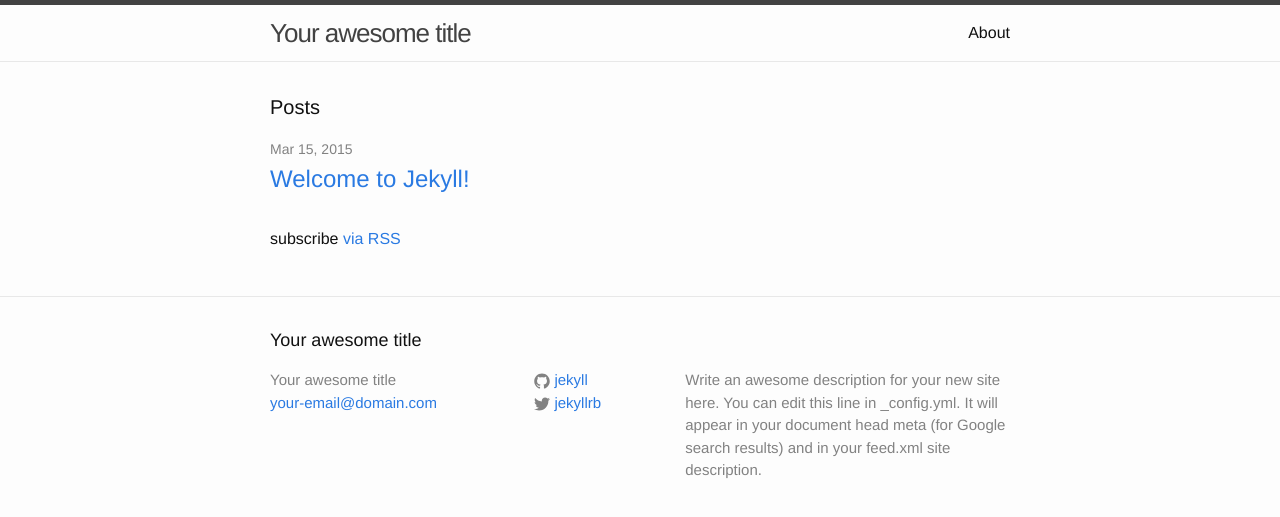
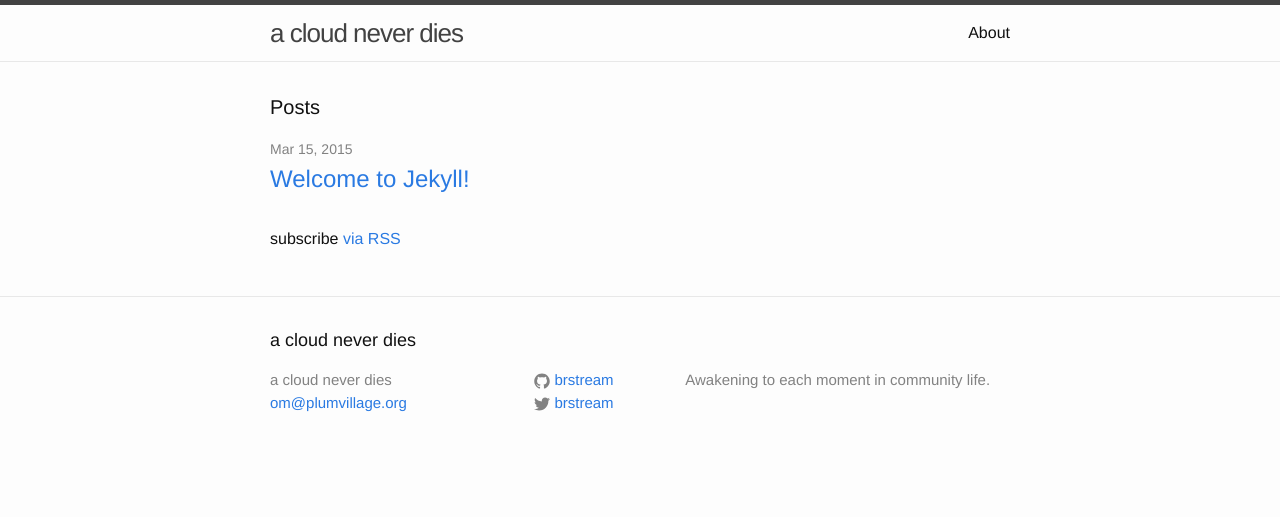
Before and after one commit to brstream/brstream.github.io, a Jekyll site: the page built from index.html, in a window 1280 px wide. Shown: the top 517 px of the page. Built offline with Jekyll 4.4.1, drawn with Linux system fonts in a browser that asks for light colours.

Commit message:
Updated metadata about site

```diff
--- a/_config.yml
+++ b/_config.yml
@@ -1,14 +1,12 @@
 # Site settings
-title: Your awesome title
-email: your-email@domain.com
+title: a cloud never dies
+email: om@plumvillage.org
 description: > # this means to ignore newlines until "baseurl:"
-  Write an awesome description for your new site here. You can edit this
-  line in _config.yml. It will appear in your document head meta (for
-  Google search results) and in your feed.xml site description.
+  Awakening to each moment in community life.
 baseurl: "" # the subpath of your site, e.g. /blog/
 url: "http://yourdomain.com" # the base hostname & protocol for your site
-twitter_username: jekyllrb
-github_username:  jekyll
+twitter_username: brstream
+github_username:  brstream
 
 # Build settings
 markdown: kramdown
```
